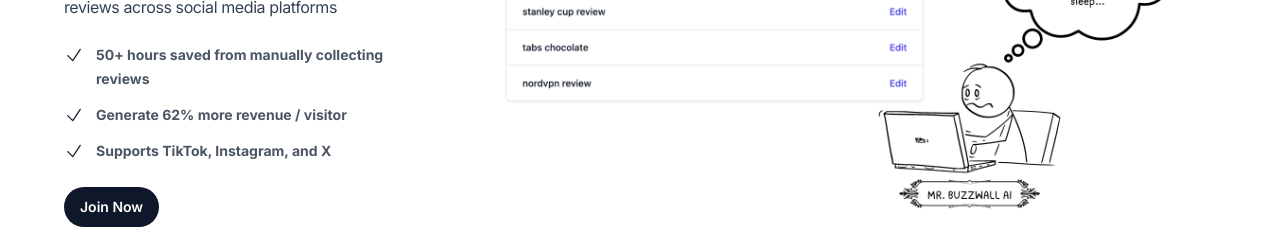
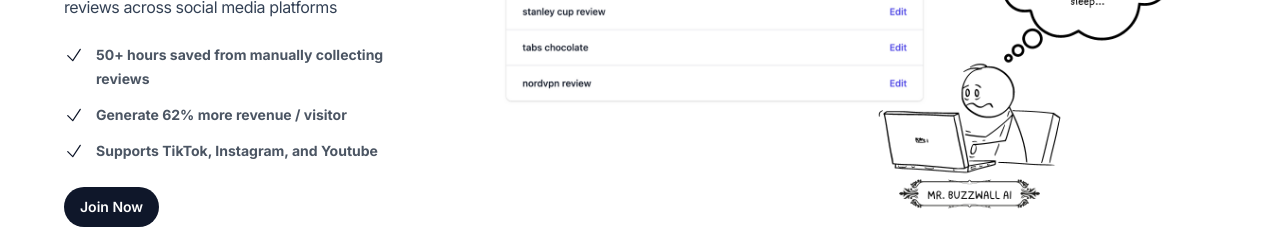
Before and after one commit to royalgiant/buzzwall-landing, a Next.js app: page / in a window 1280 px wide. Shown: the part 2120-2349 px from the top of the page. Built offline with nearby package versions, Linux system fonts and the light colour scheme.

Commit message:
Replace X with YT

```diff
--- a/src/components/BuzzwallFeatures.jsx
+++ b/src/components/BuzzwallFeatures.jsx
@@ -51,7 +51,7 @@ export function BuzzwallFeatures() {
                     </li>
                     <li  className="flex gap-x-3">
                       <CheckIcon aria-hidden="true" className="h-6 w-5 flex-none text-slate-900" />
-                      <b>Supports TikTok, Instagram, and X</b>
+                      <b>Supports TikTok, Instagram, and Youtube</b>
                     </li>
                   </ul>
                   <div className="mt-6 flex gap-x-6">
--- a/src/components/Platforms.jsx
+++ b/src/components/Platforms.jsx
@@ -3,7 +3,7 @@ import { Button } from '@/components/Button'
 import { Container } from '@/components/Container'
 import TikTokLogo from '../images/logos/tiktok.png'
 import InstagramLogo from '../images/logos/instagram.png'
-import XLogo from '../images/logos/x.png'
+import YTLogo from '../images/logos/youtube.png'
 import { NavLink } from '@/components/NavLink'
 
 export function Platforms() {
@@ -37,7 +37,7 @@ export function Platforms() {
             />
             <Image
               className="h-24 w-24 object-cover"
-              src={XLogo}
+              src={YTLogo}
               alt=""
               width={800}
               height={56}
```
Also changed, not shown: src/images/logos/youtube.png (added).
